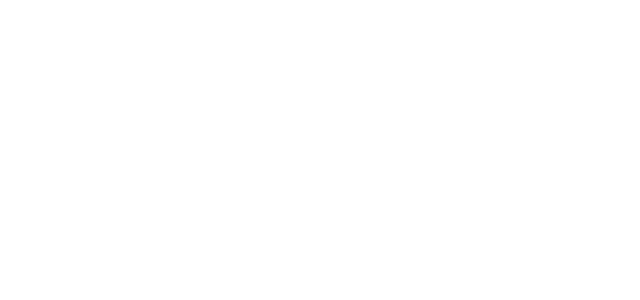
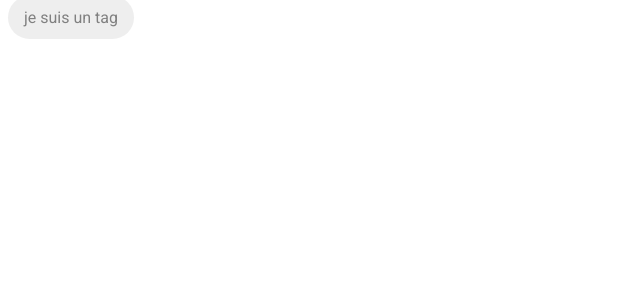
Before and after one commit to tintin92350/approfox-front, an Angular app: page / in a window 1280 px wide. Shown: the top 300 px of the page, without its empty margins (0-640 px from the left). Built offline with nearby package versions, Linux system fonts and the light colour scheme.

Commit message:
Tag component added

```diff
--- a/src/app/app.component.html
+++ b/src/app/app.component.html
@@ -0,0 +1 @@
+<app-tag [name]="'je suis un tag'"></app-tag>
--- a/src/app/app.module.ts
+++ b/src/app/app.module.ts
@@ -3,10 +3,12 @@ import { NgModule } from '@angular/core';
 
 import { AppRoutingModule } from './app-routing.module';
 import { AppComponent } from './app.component';
+import { TagComponent } from './tag/tag.component';
 
 @NgModule({
   declarations: [
-    AppComponent
+    AppComponent,
+    TagComponent
   ],
   imports: [
     BrowserModule,
--- /dev/null
+++ b/src/app/tag/tag.component.css
@@ -0,0 +1,6 @@
+span {
+    padding: 0.75em 1em;
+    border-radius: 100px;
+    background-color: #eee;
+    color: gray;
+}
--- /dev/null
+++ b/src/app/tag/tag.component.html
@@ -0,0 +1 @@
+<span>{{name}}</span>
--- /dev/null
+++ b/src/app/tag/tag.component.ts
@@ -0,0 +1,17 @@
+import { Component, OnInit, Input } from '@angular/core';
+
+@Component({
+  selector: 'app-tag',
+  templateUrl: './tag.component.html',
+  styleUrls: ['./tag.component.css']
+})
+export class TagComponent implements OnInit {
+
+  @Input() name: string;
+
+  constructor() { }
+
+  ngOnInit() {
+  }
+
+}
--- a/src/styles.css
+++ b/src/styles.css
@@ -1 +1,5 @@
-/* You can add global styles to this file, and also import other style files */
+@import url('https://fonts.googleapis.com/css?family=Roboto:400,700&display=swap');
+
+body {
+    font-family: 'Roboto', Arial, Helvetica, sans-serif;
+}
```
Also changed, not shown: 1 other file (tests, documents, lock files or other folders).
